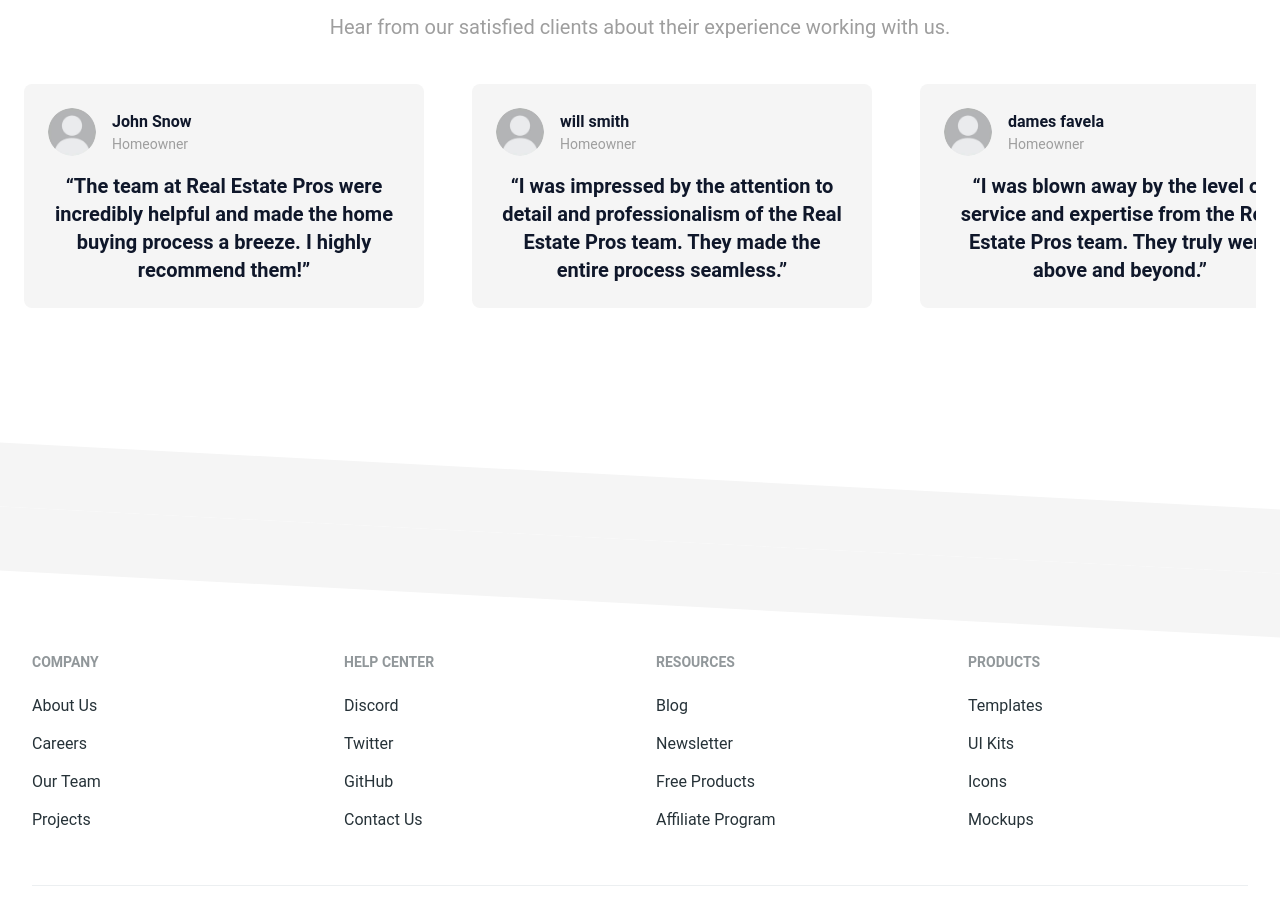
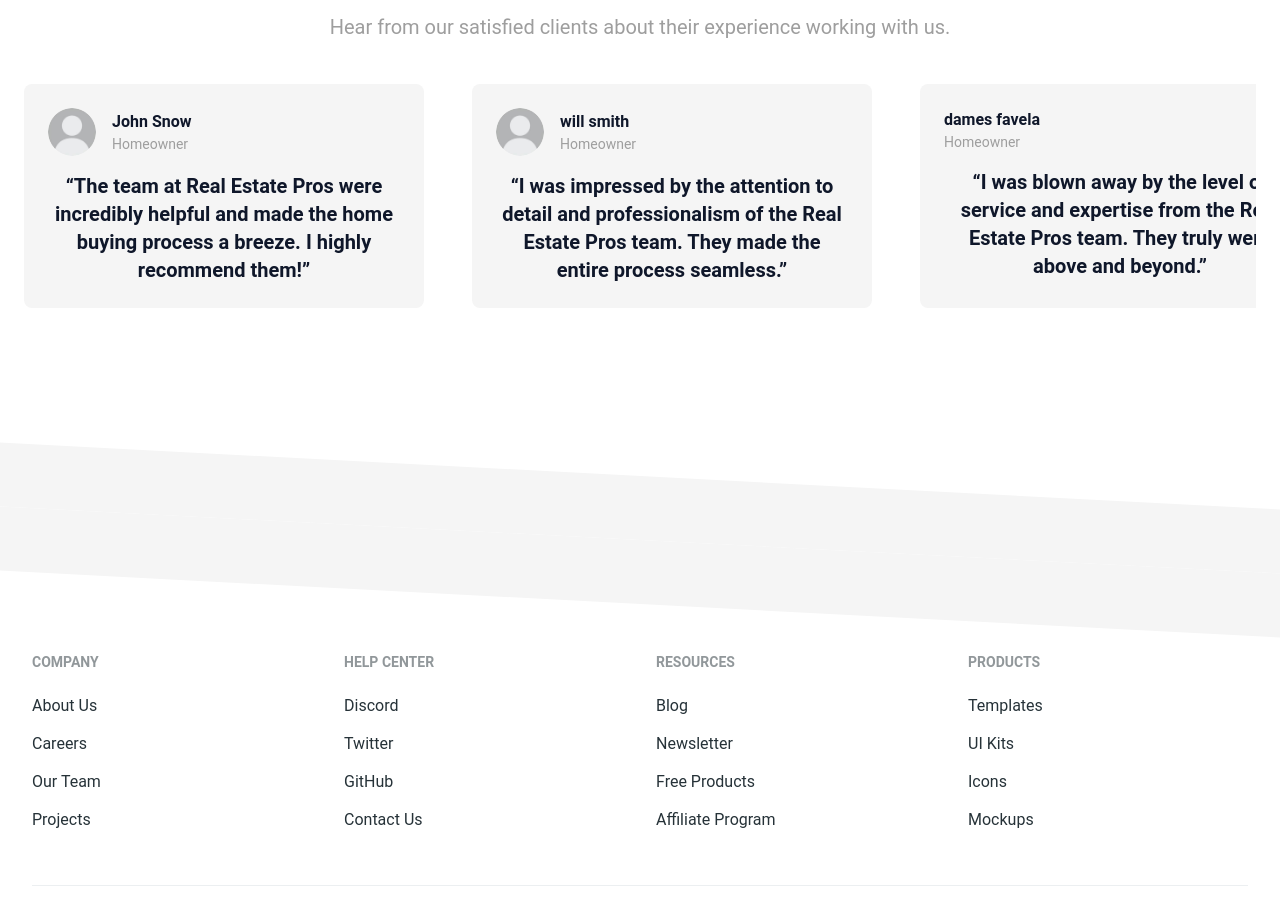
Before and after one commit to BMBachir/Mern-real-estate-website, a React (Vite) app in the folder client/: page / in a window 1280 px wide. Shown: the part 3782-4683 px from the top of the page. Built offline with nearby package versions, Linux system fonts and the light colour scheme; no server answers.

Commit message:
remove img from testomonial

```diff
--- a/client/src/pages/Home.jsx
+++ b/client/src/pages/Home.jsx
@@ -265,13 +265,6 @@ const Home = () => {
                 </div>
                 <div className="flex-none snap-center rounded-lg bg-gray-100 p-6 w-[400px]">
                   <div className="flex items-center gap-4">
-                    <div className="h-12 w-12 overflow-hidden rounded-full">
-                      <img
-                        alt="Michael Johnson"
-                        className="h-full w-full object-cover"
-                        src={avatarImg}
-                      />
-                    </div>
                     <div>
                       <div className="font-semibold">dames favela</div>
                       <div className="text-sm text-gray-500">Homeowner</div>
```
